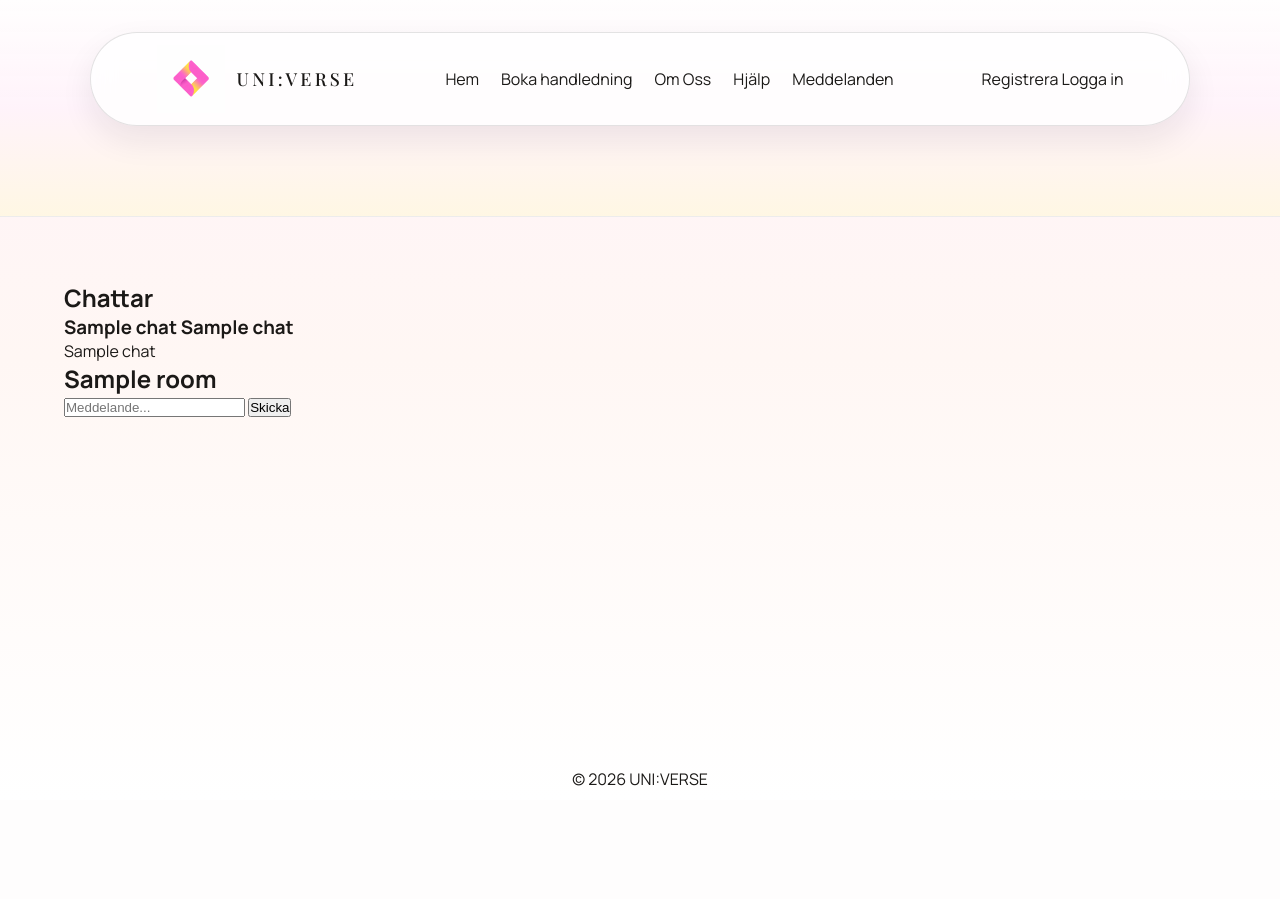
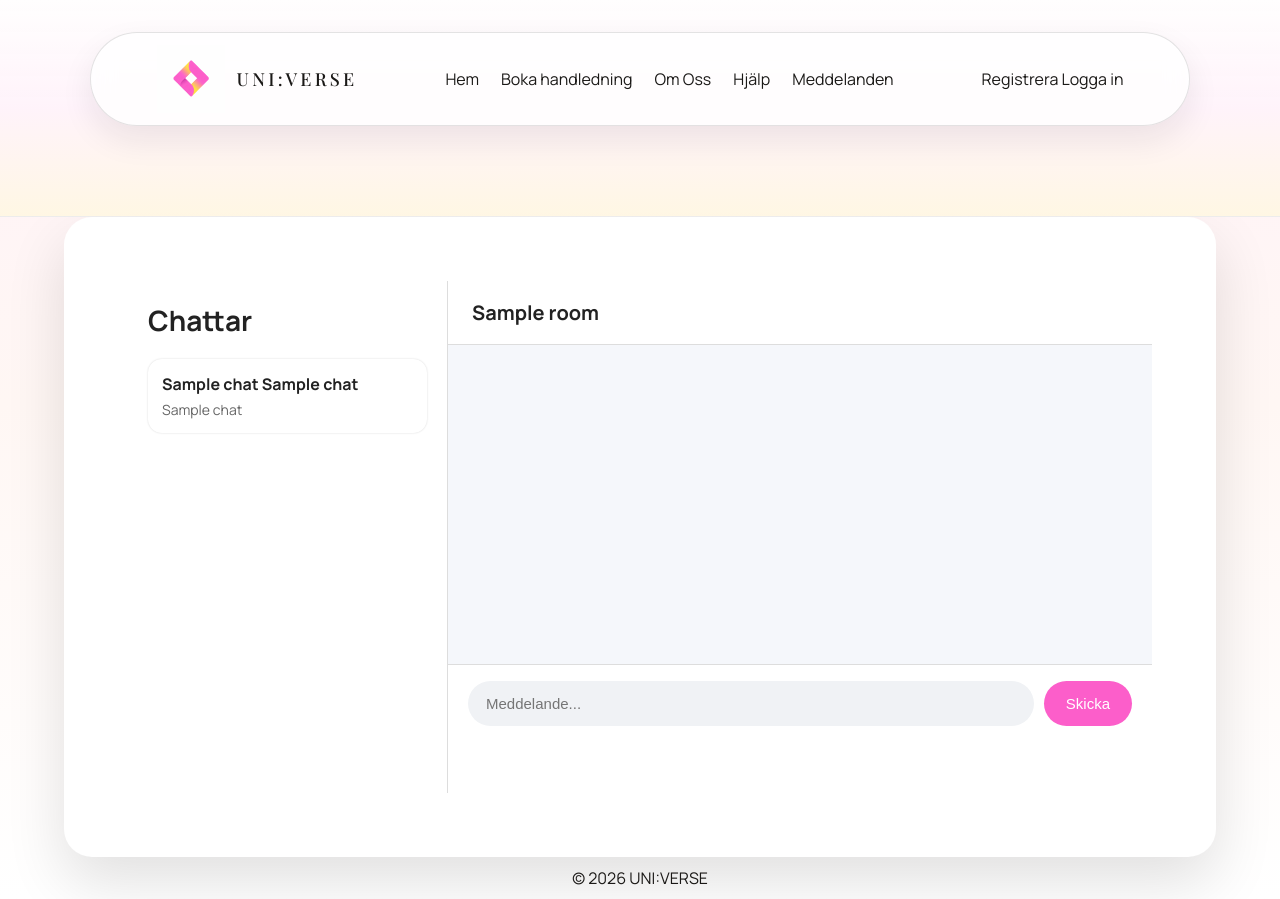
Before and after one commit to EmmaGeorge20/UNIVERSE.web, a Flask app: template templates/chat.html in a window 1280 px wide. Before the commit the page ends 786 px from the top, so only its background shows below. Run offline with Flask 3, Linux system fonts and the light colour scheme; the template is opened without the code that fills it: most values are stand-ins (such as "Sample title", 1, 10 or a date in 2020); some libraries are stand-ins or nearby versions.

Commit message:
lagt till css till chat

```diff
--- a/static/style.css
+++ b/static/style.css
@@ -167,3 +167,169 @@ footer{
   padding: 10px;
   text-align: center;
 }
+/* Chat css*/
+main.chat-page{
+  margin: auto;
+}
+.chat-page {
+    display: grid;
+    grid-template-columns: 320px 1fr;
+    width: min(1200px, 90vw);
+    height: 80vh;
+    background: white;
+    border-radius: 28px;
+    overflow: hidden;
+    box-shadow: 0 25px 60px rgba(0, 0, 0, 0.12);
+
+}
+
+/* Vänster sida */
+.chat-sidebar {
+    background-color: #ffffff;
+    border-right: 1px solid #ddd;
+    padding: 20px;
+    overflow-y: auto;
+    border-radius: 2% 0% 0% 2%;
+}
+
+.chat-sidebar h1 {
+    font-size: 28px;
+    margin-bottom: 20px;
+    color: #222;
+}
+
+.chat-preview {
+    display: block;
+    text-decoration: none;
+    color: #222;
+    padding: 14px;
+    border-radius: 14px;
+    margin-bottom: 10px;
+    box-shadow: 0px 0px 2px rgb(214, 214, 214);
+    transition: background-color 0.2s ease;
+}
+
+.chat-preview:hover {
+    background-color: #f0f2f5;
+}
+
+.chat-preview h3 {
+    font-size: 16px;
+    margin-bottom: 5px;
+}
+
+.chat-preview p {
+    font-size: 14px;
+    color: #666;
+    white-space: nowrap;
+    overflow: hidden;
+    text-overflow: ellipsis;
+}
+
+/* Höger sida */
+.chat-page section {
+    display: flex;
+    flex-direction: column;
+    height: 100%;
+    box-sizing: content-box;
+}
+
+.message-box {
+    display: flex;
+    flex-direction: column;
+    height: 90%;
+    background-color: #ffffff;
+    overflow: hidden;
+    box-sizing: content-box;
+}
+
+.message-box h2 {
+    padding: 18px 24px;
+    border-bottom: 1px solid #ddd;
+    font-size: 20px;
+    color: #222;
+}
+
+/* Meddelanden */
+.messages {
+    flex: 1;
+    padding: 24px;
+    overflow-y: auto;
+    display: flex;
+    flex-direction: column;
+    gap: 10px;
+    background-color: #f5f7fb;
+}
+
+.message {
+    max-width: 60%;
+    padding: 12px 16px;
+    border-radius: 20px;
+    font-size: 15px;
+    line-height: 1.4;
+}
+
+
+.message.me {
+    align-self: flex-end;
+    background-color: #fc5eca;
+    color: white;
+    border-bottom-right-radius: 5px;
+}
+
+.message.other {
+    align-self: flex-start;
+    background-color: #e4e6eb;
+    color: #222;
+    border-bottom-left-radius: 5px;
+}
+
+/* Input längst ner */
+.inputs {
+    display: flex;
+    gap: 10px;
+    padding: 16px 20px;
+    border-top: 1px solid #ddd;
+    background-color: #ffffff;
+}
+
+.inputs input {
+    flex: 1;
+    border: none;
+    background-color: #f0f2f5;
+    border-radius: 999px;
+    padding: 14px 18px;
+    font-size: 15px;
+    outline: none;
+}
+
+.inputs button {
+    border: none;
+    background-color: #fc5eca;
+    color: white;
+    padding: 12px 22px;
+    border-radius: 999px;
+    font-size: 15px;
+    cursor: pointer;
+    transition: background-color 0.2s ease;
+}
+
+.inputs button:hover {
+    background-color: #ef8dbb;
+}
+
+/* Om inga chattar finns */
+.empty-chat {
+    margin: auto;
+    text-align: center;
+    color: #555;
+}
+
+.empty-chat h2 {
+    font-size: 26px;
+    margin-bottom: 10px;
+}
+
+.empty-chat p {
+    font-size: 16px;
+}
--- a/templates/chat.html
+++ b/templates/chat.html
@@ -37,7 +37,7 @@
 
                         {% if message[0] == session["user_id"] %}
                             <div class="message me">
-                                {{ message[2] }}
+                                {{ message[1] }}
                             </div>
                         {% else %}
                             <div class="message other">
```
